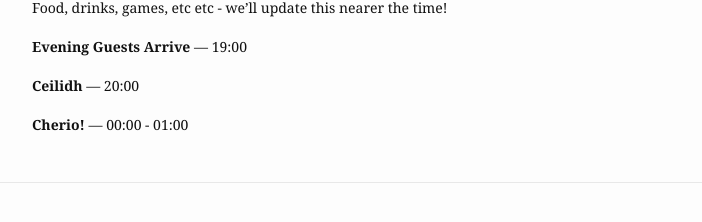
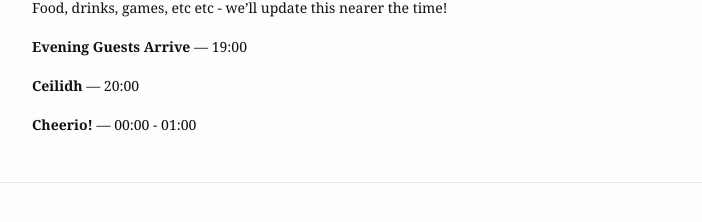
Before and after one commit to dlesomewhere/dlesomewhere.github.io, a Jekyll site: the page built from on_the_day.md, in a window 1280 px wide. Shown: the part 396-618 px from the top of the page, without its empty margins (288-990 px from the left). Built offline with Jekyll 4.4.1, drawn with Linux system fonts in a browser that asks for light colours.

Commit message:
Fix typo

```diff
--- a/on_the_day.md
+++ b/on_the_day.md
@@ -26,7 +26,7 @@ items:
     time: "20:00"
     description:
 
-  - title: Cherio!
+  - title: Cheerio!
     time: "00:00 - 01:00"
     description:
 ---
```
